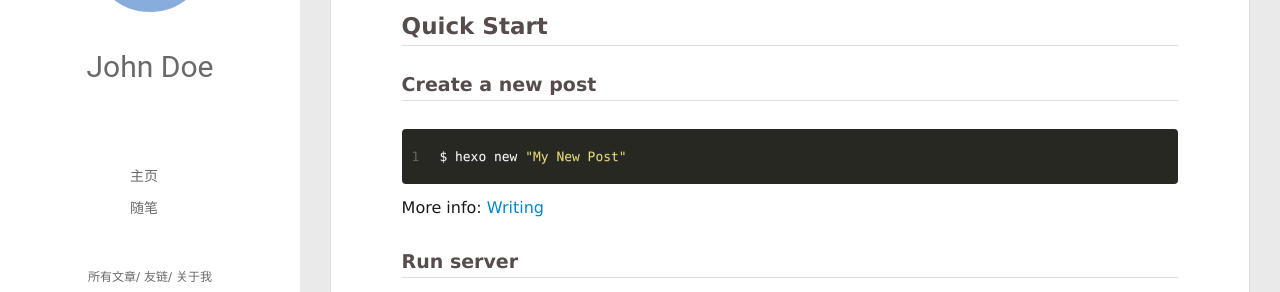
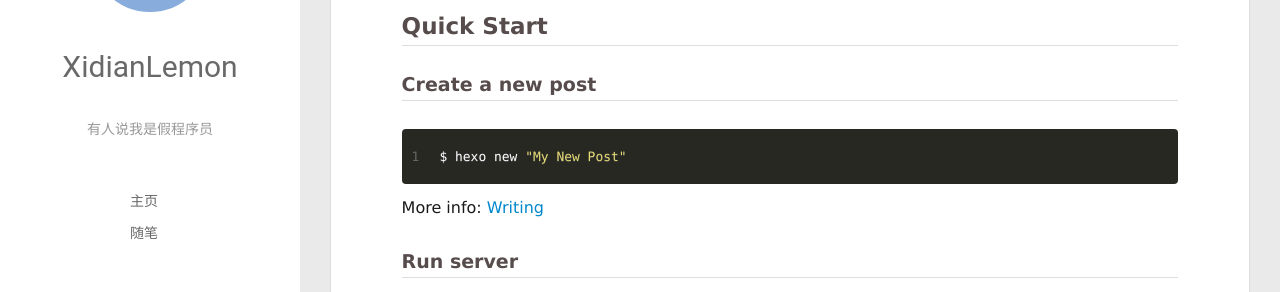
Before and after one commit to XidianLemon/xidianlemon.github.io, a plain HTML site: page 2018/10/03/hello-world/index.html in a window 1280 px wide. Shown: the part 223-515 px from the top of the page. Drawn offline with Linux system fonts and the light colour scheme; no server answers.

Commit message:
Site updated: 2018-10-07 09:53:08

```diff
--- a/2018/10/03/hello-world/index.html
+++ b/2018/10/03/hello-world/index.html
@@ -47,11 +47,13 @@
 <div class="intrude-less">
 	<header id="header" class="inner">
 		<a href="/" class="profilepic">
-			<img src="https://github.com/XidianLemon/mypictures/blob/master/%E5%9B%BE%E7%89%871.jpg?raw=true" class="js-avatar">
+			<img src="https://github.com/XidianLemon/mypictures/blob/master/QQ%E5%9B%BE%E7%89%8720181006162028.jpg?raw=true" class="js-avatar">
 		</a>
 		<hgroup>
-		  <h1 class="header-author"><a href="/">John Doe</a></h1>
+		  <h1 class="header-author"><a href="/">XidianLemon</a></h1>
 		</hgroup>
+
+		<p class="header-subtitle">有人说我是假程序员</p>
 
 
 		<nav class="header-menu">
@@ -101,11 +103,13 @@
 	<div class="intrude-less">
 		<header id="header" class="inner">
 			<div class="profilepic">
-				<img src="https://github.com/XidianLemon/mypictures/blob/master/%E5%9B%BE%E7%89%871.jpg?raw=true" class="js-avatar">
+				<img src="https://github.com/XidianLemon/mypictures/blob/master/QQ%E5%9B%BE%E7%89%8720181006162028.jpg?raw=true" class="js-avatar">
 			</div>
 			<hgroup>
-			  <h1 class="header-author js-header-author">John Doe</h1>
+			  <h1 class="header-author js-header-author">XidianLemon</h1>
 			</hgroup>
+
+			<p class="header-subtitle"><i class="icon icon-quo-left"></i>有人说我是假程序员<i class="icon icon-quo-right"></i></p>
 
 
 
```
Also changed, not shown: archives/2018/10/index.html (+8 -4 lines), archives/2018/index.html (+8 -4 lines), archives/index.html (+8 -4 lines), index.html (+8 -4 lines).
